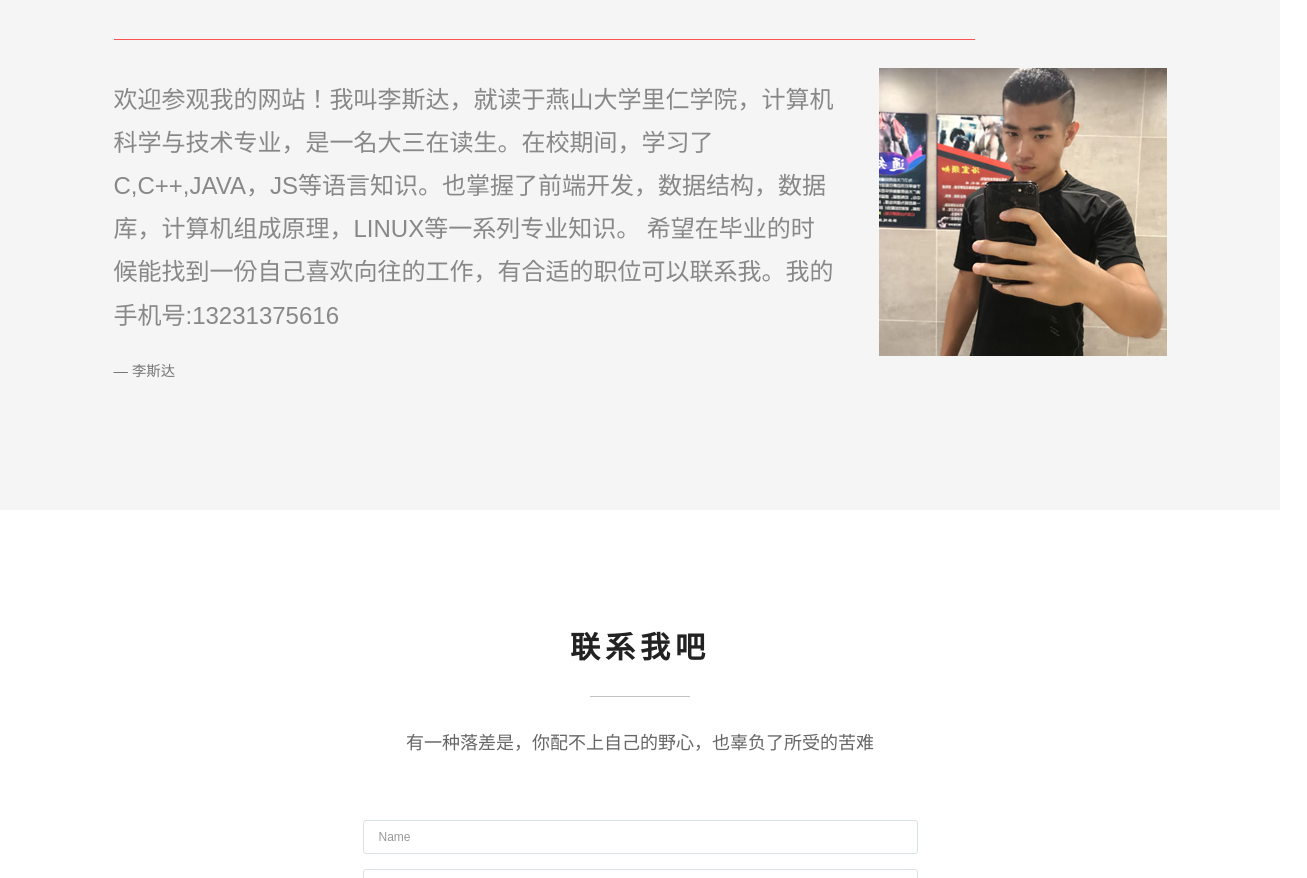
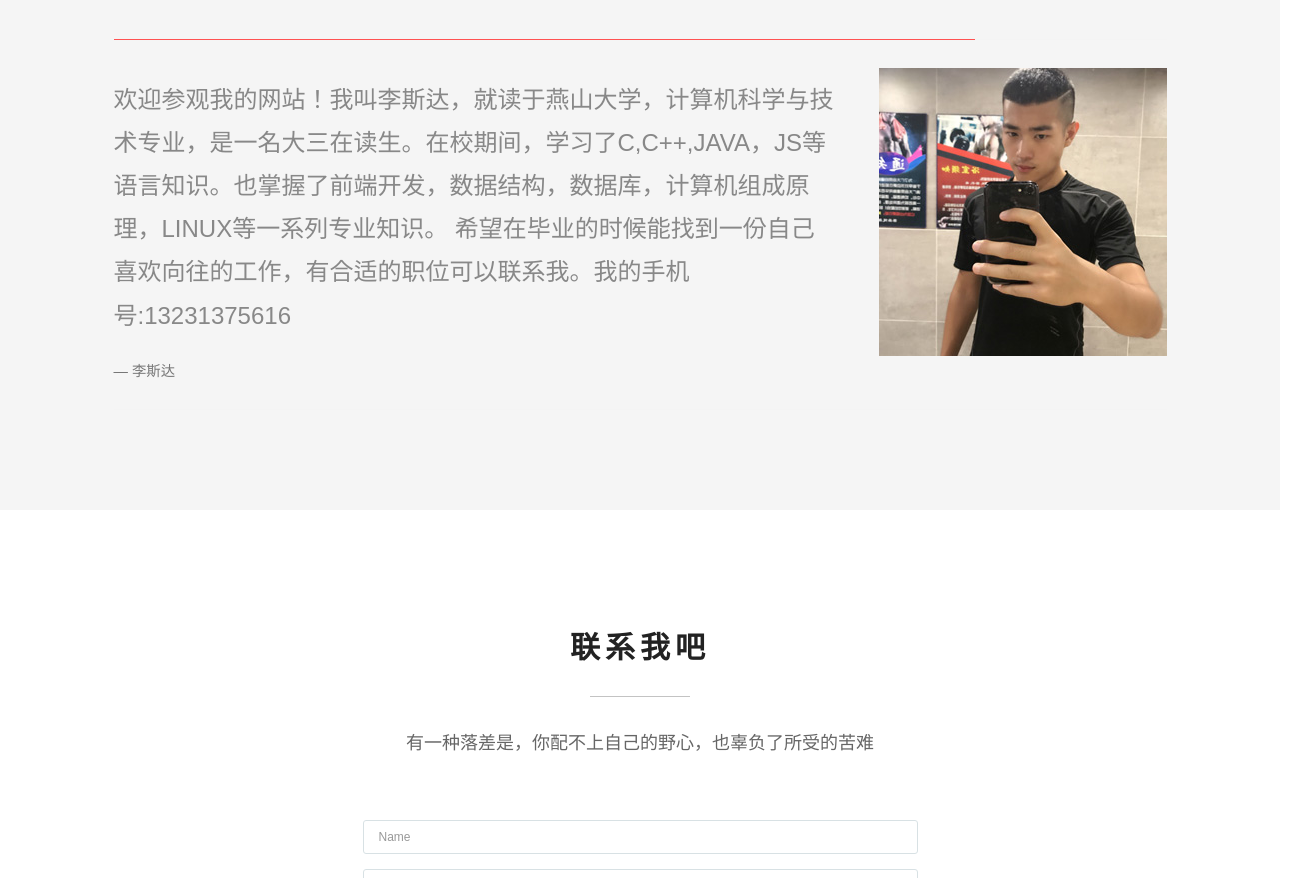
Before and after one commit to lisidaWeb/lisidaWeb.github.io, a plain HTML site: page index.html in a window 1280 px wide. Shown: the part 3687-4565 px from the top of the page, 1307 px wide, since content can reach past the window. Drawn offline with Linux system fonts and the light colour scheme.

Commit message:
Update index.html

```diff
--- a/index.html
+++ b/index.html
@@ -398,7 +398,7 @@
                 <div class="cbp-qtcontent">
                     <img src="assets/images/my1.jpg" alt="client-1" />
                     <blockquote>
-                      <p>欢迎参观我的网站！我叫李斯达，就读于燕山大学里仁学院，计算机科学与技术专业，是一名大三在读生。在校期间，学习了C,C++,JAVA，JS等语言知识。也掌握了前端开发，数据结构，数据库，计算机组成原理，LINUX等一系列专业知识。 希望在毕业的时候能找到一份自己喜欢向往的工作，有合适的职位可以联系我。我的手机号:13231375616</p>
+                      <p>欢迎参观我的网站！我叫李斯达，就读于燕山大学，计算机科学与技术专业，是一名大三在读生。在校期间，学习了C,C++,JAVA，JS等语言知识。也掌握了前端开发，数据结构，数据库，计算机组成原理，LINUX等一系列专业知识。 希望在毕业的时候能找到一份自己喜欢向往的工作，有合适的职位可以联系我。我的手机号:13231375616</p>
                       <footer>李斯达</footer>
                     </blockquote>
                 </div>
```
